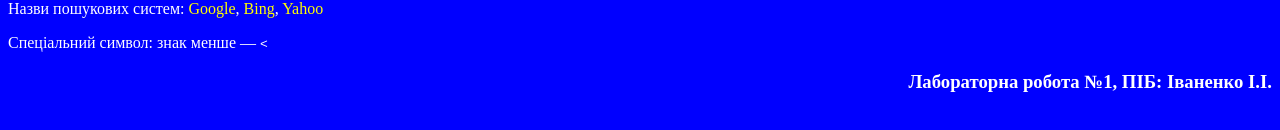
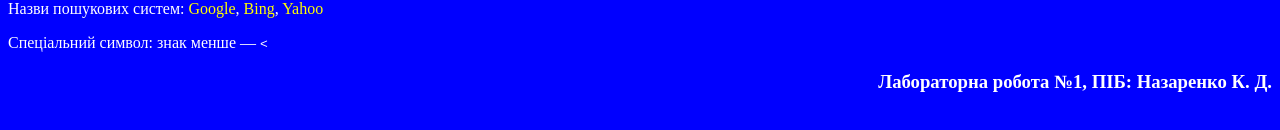
Before and after one commit to kostia536/sportnews, a plain HTML site: page index.html in a window 1280 px wide. Shown: the part 638-768 px from the top of the page. Drawn offline with Linux system fonts and the light colour scheme.

Commit message:
Update index.html

```diff
--- a/index.html
+++ b/index.html
@@ -45,7 +45,7 @@
         Спеціальний символ: знак менше — <code>&lt;</code>
     </p>
 
-    <h3 align="right">Лабораторна робота №1, ПІБ: Іваненко І.І.</h3>
+    <h3 align="right">Лабораторна робота №1, ПІБ: Назаренко К. Д.</h3>
 
 </body>
 </html>
```
